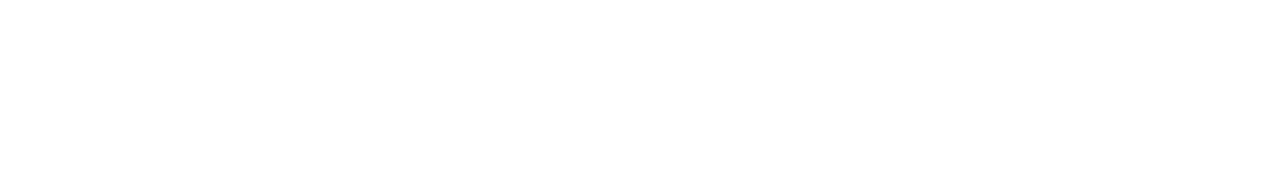
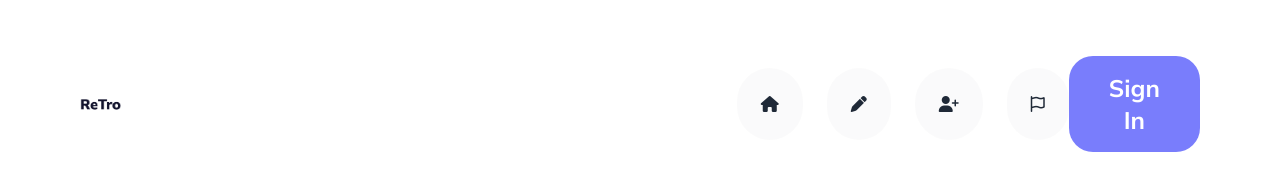
Before and after one commit to AhmedMiraz1/retro-form, a plain HTML site: page index.html in a window 1280 px wide. Drawn offline with nearby package versions, Linux system fonts and the light colour scheme.

Commit message:
navbar added

```diff
--- a/index.html
+++ b/index.html
@@ -1,11 +1,45 @@
 <!DOCTYPE html>
 <html lang="en">
-<head>
-    <meta charset="UTF-8">
-    <meta name="viewport" content="width=device-width, initial-scale=1.0">
+  <head>
+    <meta charset="UTF-8" />
+    <meta name="viewport" content="width=device-width, initial-scale=1.0" />
     <title>Retro Forum</title>
-</head>
-<body>
 
-</body>
+    <!-- css file -->
+    <link rel="stylesheet" href="styles/style.css" />
+
+    <!-- daisy UI + tailwindCss -->
+    <link
+      href="https://cdn.jsdelivr.net/npm/daisyui@4.7.2/dist/full.min.css"
+      rel="stylesheet"
+      type="text/css"
+    />
+    <script src="https://cdn.tailwindcss.com"></script>
+
+    <!-- font-Awesome -->
+    <script
+      src="https://kit.fontawesome.com/272c96886d.js"
+      crossorigin="anonymous"
+    ></script>
+  </head>
+  <body>
+    <header class="container mx-auto px-8 lg:px-20">
+      <nav class="my-6 lg:my-14">
+        <div class="flex justify-between items-center">
+          <div><img class="w-full" src="./images/logo.png" alt=""></div>
+
+          <div class="flex gap-6 ml-12  lg:ml-[55%] ">
+            <p class="bg-[#12132D05] rounded-full p-6 "><i class="fa-solid fa-house"></i></p>
+            <p class="bg-[#12132D05] rounded-full p-6 "><i class="fa-solid fa-pen"></i></p>
+            <p class="bg-[#12132D05] rounded-full p-6 "><i class="fa-solid fa-user-plus"></i></p>
+            <p class="bg-[#12132D05] rounded-full p-6 "><i class="fa-regular fa-flag"></i></p>
+          </div>
+
+          <div><button class="bg-[#797DFC] py-4 px-6 lg:px-10  rounded-3xl text-white font-semibold lg:font-bold text-xl lg:text-2xl">Sign In</button></div>
+        </div>
+      </nav>
+    </header>
+    <main></main>
+    <footer></footer>
+  </body>
 </html>
--- a/styles/style.css
+++ b/styles/style.css
@@ -0,0 +1,6 @@
+@import url('https://fonts.googleapis.com/css2?family=Mulish:ital,wght@0,200..1000;1,200..1000&display=swap');
+
+
+body {
+    font-family: "Mulish", sans-serif;
+}
--- a/tailwind.config.js
+++ b/tailwind.config.js
@@ -0,0 +1,8 @@
+/** @type {import('tailwindcss').Config} */
+module.exports = {
+    content: ["./src/**/*.{html,js}"],
+    theme: {
+      extend: {},
+    },
+    plugins: [],
+  }
```
